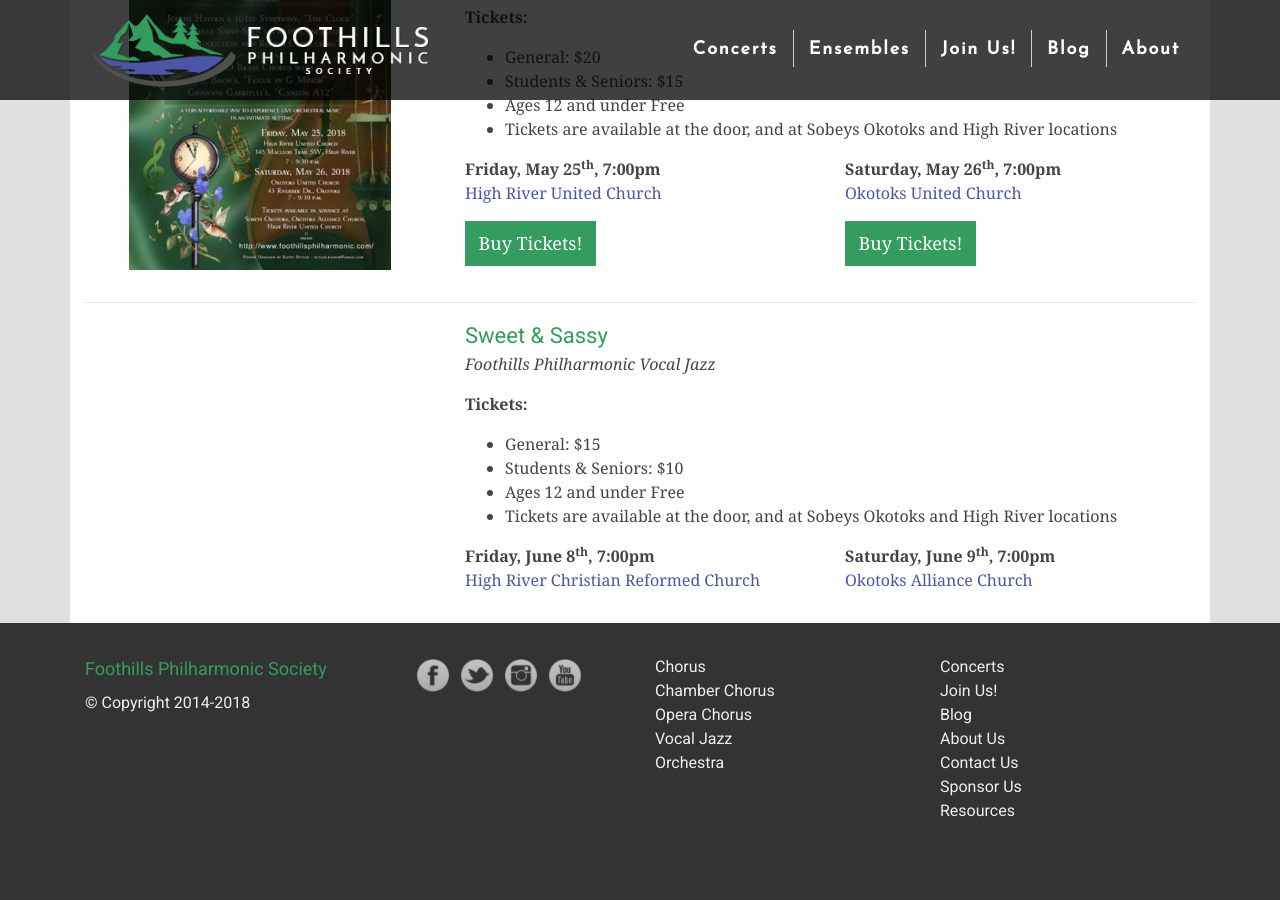
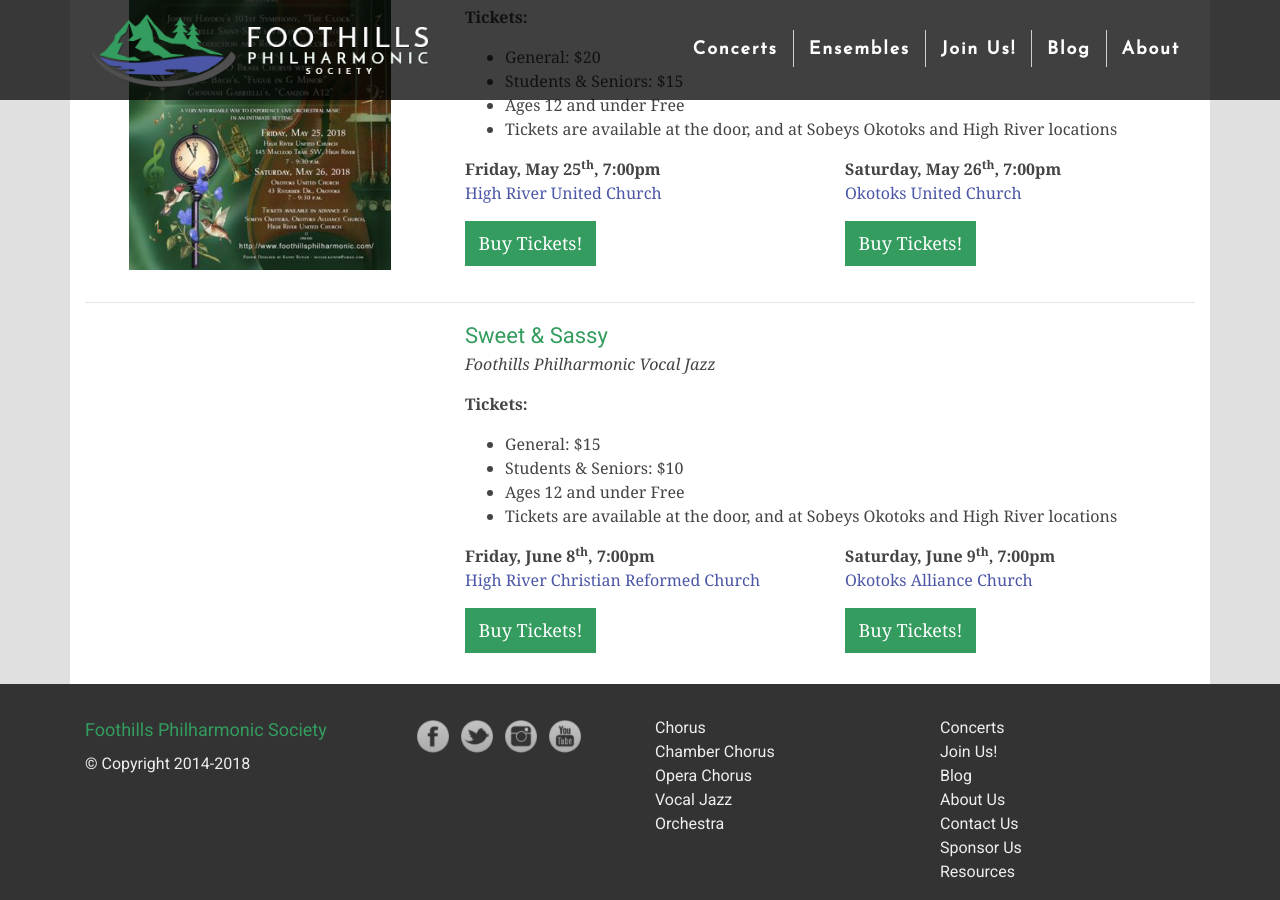
Before and after one commit to percyhanna/fps, a Jekyll site: the page built from concerts.html, in a window 1280 px wide and 900 px high, scrolled down 763 px. Built offline with Jekyll 4.4.1, drawn with Linux system fonts in a browser that asks for light colours; nearby versions of some CDN libraries; Markdown is read by kramdown in place of the engine named in the settings; before the commit the page ends 1602 px from its top, so only the background shows below that.

Commit message:
Add ticket links for VJ concerts

```diff
--- a/concerts.html
+++ b/concerts.html
@@ -134,6 +134,10 @@
                   <strong>Friday, June 8<sup>th</sup>, 7:00pm</strong><br>
                   <a href="https://www.google.ca/maps/place/High+River+Christian+Reformed+Church/@50.577235,-113.8813537,17z/data=!3m1!4b1!4m5!3m4!1s0x53719515072ecd51:0xaca1170fb6ef118d!8m2!3d50.577235!4d-113.879165" target="_blank">High River Christian Reformed Church</a>
                 </p>
+
+                <p>
+                  <a class="link-button" href="https://www.brownpapertickets.com/event/3404392" target="_blank">Buy Tickets!</a>
+                </p>
               </div>
 
               <div class="col-12 col-lg-6">
@@ -141,6 +145,10 @@
                   <strong>Saturday, June 9<sup>th</sup>, 7:00pm</strong><br>
                   <a href="https://www.google.ca/maps/place/Okotoks+Alliance+Church/@50.7508584,-113.9767135,15z/data=!4m5!3m4!1s0x0:0x879787dbcf97e8d!8m2!3d50.7508584!4d-113.9767135" target="_blank">Okotoks Alliance Church</a>
                 </p>
+
+                <p>
+                  <a class="link-button" href="https://www.brownpapertickets.com/event/3404395" target="_blank">Buy Tickets!</a>
+                </p>
               </div>
             </div>
           </div>
```
